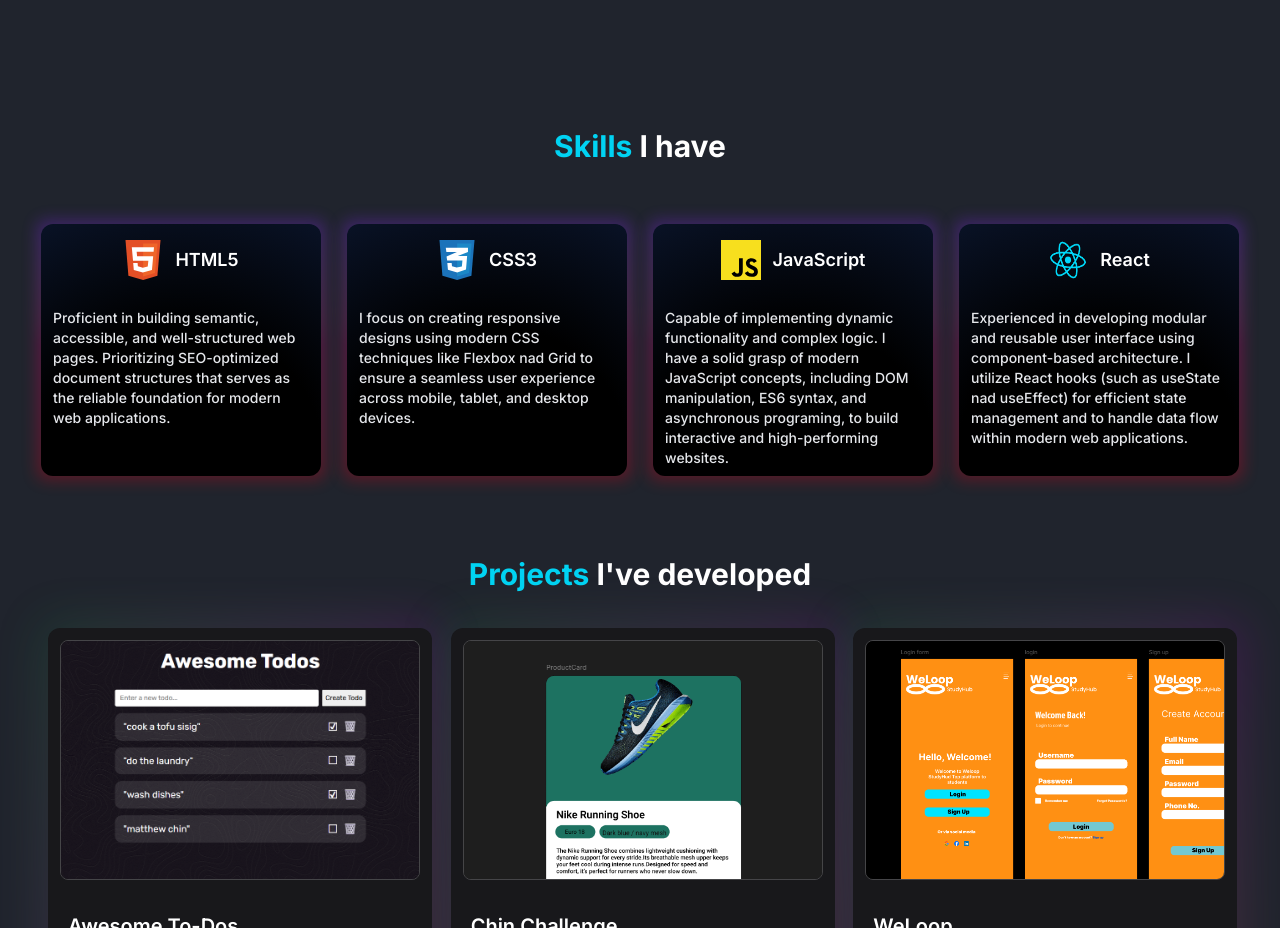
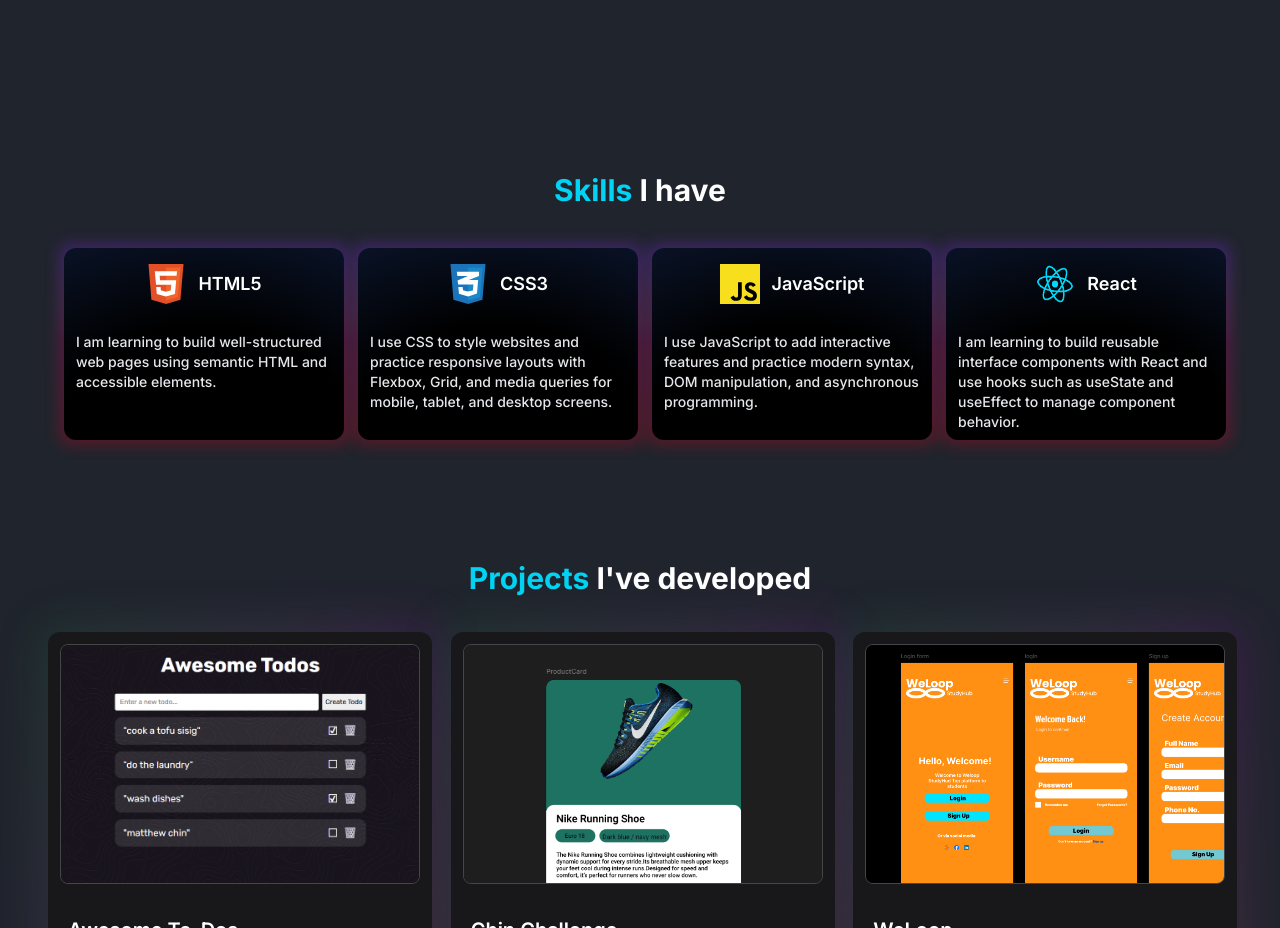
Before and after one commit to matthew17n/Portfolio, a React (Vite) app: page /#home in a window 1280 px wide. Shown: the part 1420-2348 px from the top of the page. Built offline with nearby package versions, Linux system fonts and the light colour scheme.

Commit message:
Refactor skills descriptions and layout
Updated skill descriptions to reflect current learning goals and improved the layout structure of the skills section.

```diff
--- a/src/pages/Skills.jsx
+++ b/src/pages/Skills.jsx
@@ -1,10 +1,10 @@
+
 import { SkillCard } from "../components/Cards";
 
-// logos
-import CSSLogo from '../assets/css-3.svg';
-import HTMLLogo from '../assets/html-1.svg';
-import JSLogo from '../assets/javascript-1.svg';
-import ReactLogo from '../assets/react.png';
+import CSSLogo from "../assets/css-3.svg";
+import HTMLLogo from "../assets/html-1.svg";
+import JSLogo from "../assets/javascript-1.svg";
+import ReactLogo from "../assets/react.png";
 
 export default function Skillspage() {
     const skills = [
@@ -12,45 +12,45 @@ export default function Skillspage() {
             skill: "HTML5",
             logo: HTMLLogo,
             alt: "html-logo",
-            description: `
-                Proficient in building semantic, accessible, and well-structured web pages. Prioritizing SEO-optimized document structures that serves as the reliable foundation for modern web applications.
-            `
+            description:
+                "I am learning to build well-structured web pages using semantic HTML and accessible elements."
         },
         {
             skill: "CSS3",
             logo: CSSLogo,
             alt: "css-logo",
-            description: `
-                I focus on creating responsive designs using modern CSS techniques like Flexbox nad Grid to ensure a seamless user experience across mobile, tablet, and desktop devices.
-            `
+            description:
+                "I use CSS to style websites and practice responsive layouts with Flexbox, Grid, and media queries for mobile, tablet, and desktop screens."
         },
         {
             skill: "JavaScript",
             logo: JSLogo,
             alt: "javascript-logo",
-            description: `
-                Capable of implementing dynamic functionality and complex logic. I have a solid grasp of modern JavaScript concepts, including DOM manipulation, ES6 syntax, and asynchronous programing, to build interactive and high-performing websites.
-            `
+            description:
+                "I use JavaScript to add interactive features and practice modern syntax, DOM manipulation, and asynchronous programming."
         },
         {
             skill: "React",
             logo: ReactLogo,
             alt: "react-logo",
-            description: `
-                Experienced in developing modular and reusable user interface using component-based architecture. I utilize React hooks (such as useState nad useEffect) for efficient state management and to handle data flow within modern web applications.
-            `
+            description:
+                "I am learning to build reusable interface components with React and use hooks such as useState and useEffect to manage component behavior."
         }
     ];
 
     return (
-        <section className="flex flex-col items-center mt-9" id="skills">
-            <h1 className="inter-bold text-white text-3xl">
+        <section
+            id="skills"
+            className="mt-8 flex w-full min-w-0 flex-col items-center overflow-x-clip px-4 py-8 sm:mt-10 sm:px-6 sm:py-10 lg:px-8"
+        >
+            <h1 className="inter-bold text-center text-2xl text-white sm:text-3xl">
                 <span className="text-cyan-400">Skills</span> I have
             </h1>
-            <div className="flex flex-row gap-6.5 mt-15">
-                {skills.map((skill, index) => (
+
+            <div className="mt-8 grid w-full max-w-6xl min-w-0 grid-cols-1 items-stretch gap-5 sm:mt-10 sm:grid-cols-2 sm:gap-6 xl:grid-cols-4">
+                {skills.map((skill) => (
                     <SkillCard
-                        key={index}
+                        key={skill.skill}
                         logo={skill.logo}
                         alt={skill.alt}
                         description={skill.description}
```
